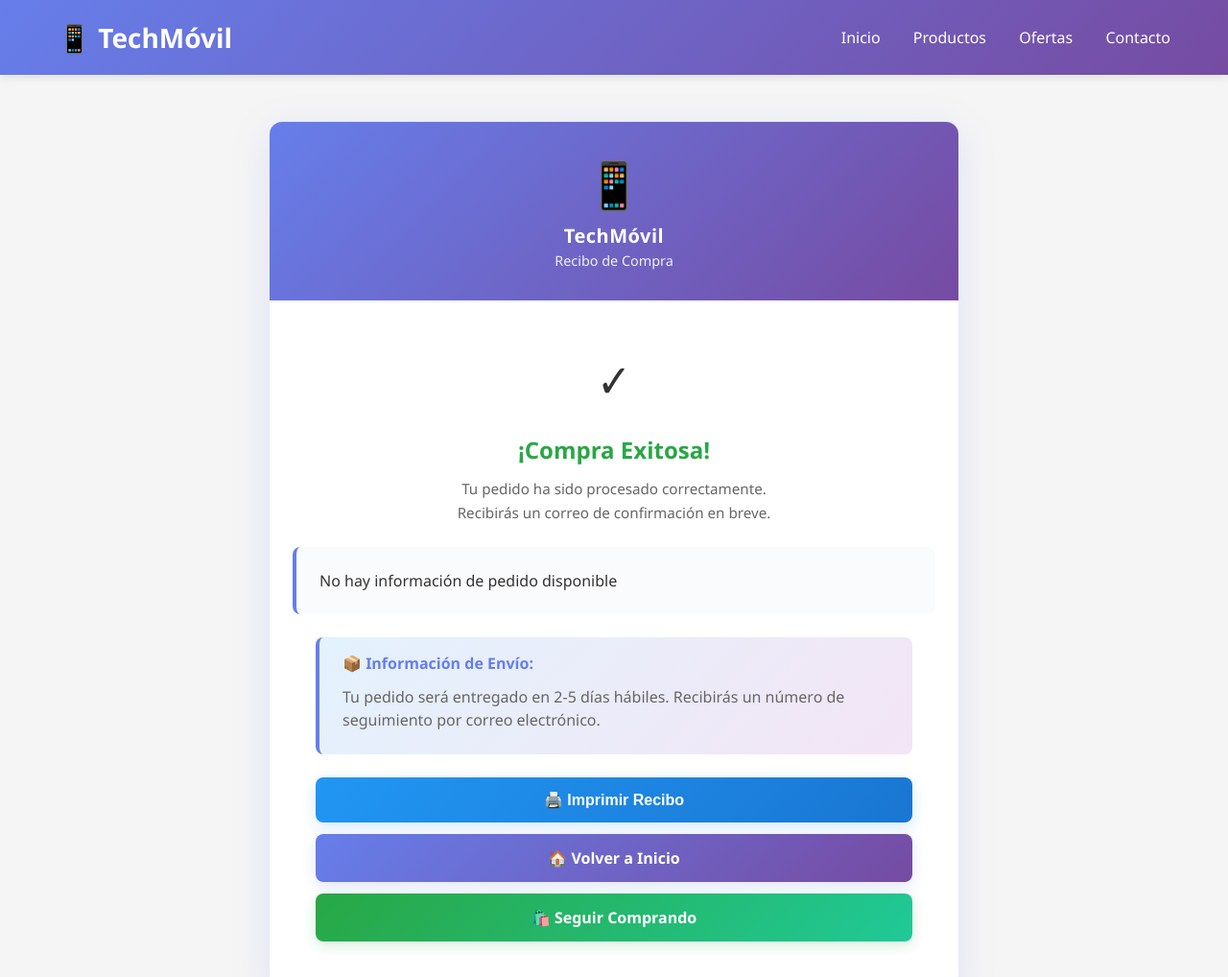
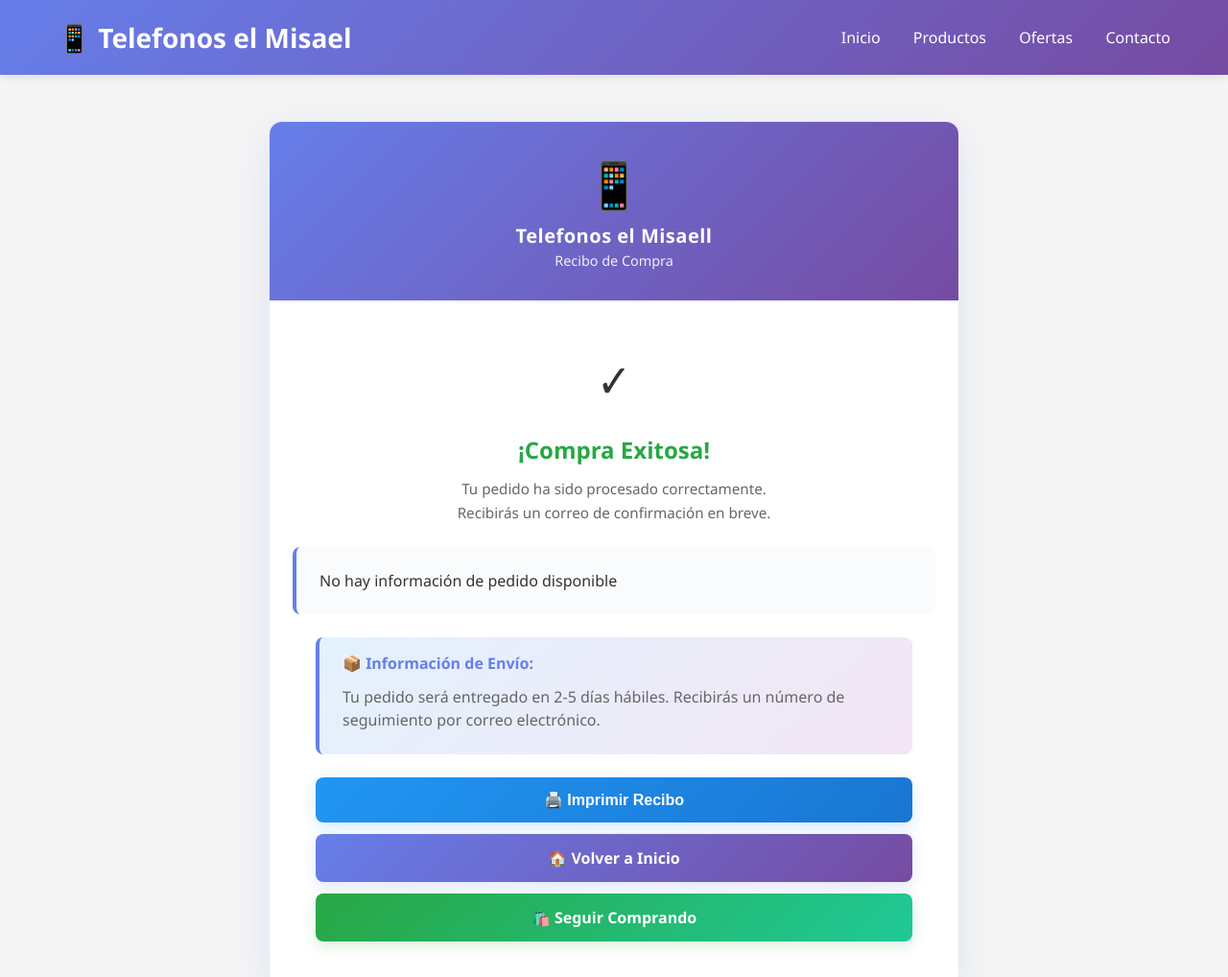
Before and after one commit to cappepito0-prog/TiendaTelefonos, a plain HTML site: page confirmation.html in a window 1280 px wide. Shown: the top 1018 px of the page at 96% size. Drawn offline with Linux system fonts and the light colour scheme.

Commit message:
Update title and logos in confirmation.html

```diff
--- a/confirmation.html
+++ b/confirmation.html
@@ -3,7 +3,7 @@
 <head>
     <meta charset="UTF-8">
     <meta name="viewport" content="width=device-width, initial-scale=1.0">
-    <title>Confirmación de Compra - Telgico📱</title>
+    <title>Confirmación de Compra - Telefonos el Misael📱</title>
     <link rel="stylesheet" href="style.css">
     <style>
         :root {
@@ -568,7 +568,7 @@
     <!-- Encabezado -->
     <header>
         <div class="container">
-            <div class="logo">📱 TechMóvil</div>
+            <div class="logo">📱 Telefonos el Misael</div>
             <nav>
                 <a href="index.html">Inicio</a>
                 <a href="index.html#productos">Productos</a>
@@ -583,7 +583,7 @@
             <!-- Encabezado de la factura -->
             <div class="receipt-header">
                 <div class="receipt-logo">📱</div>
-                <div class="receipt-title">TechMóvil</div>
+                <div class="receipt-title">Telefonos el Misaell</div>
                 <div class="receipt-subtitle">Recibo de Compra</div>
             </div>
 
```
